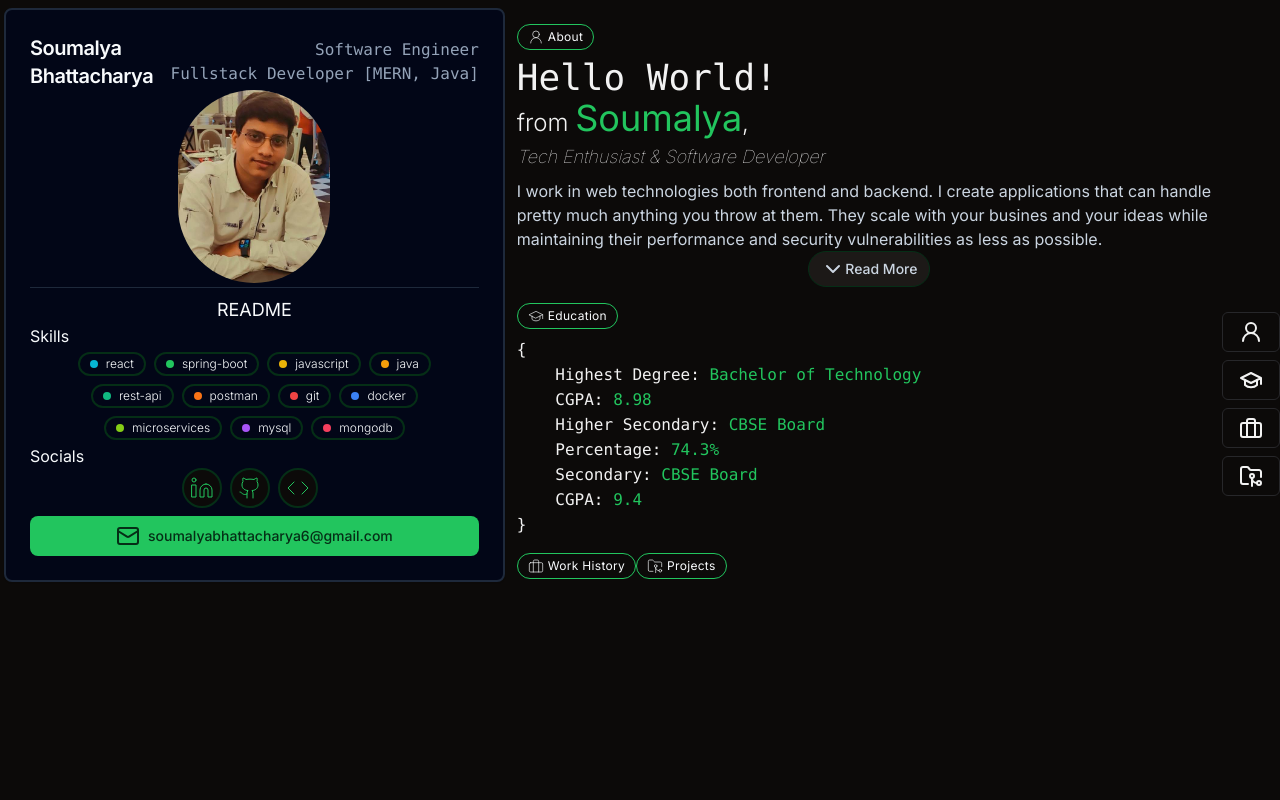
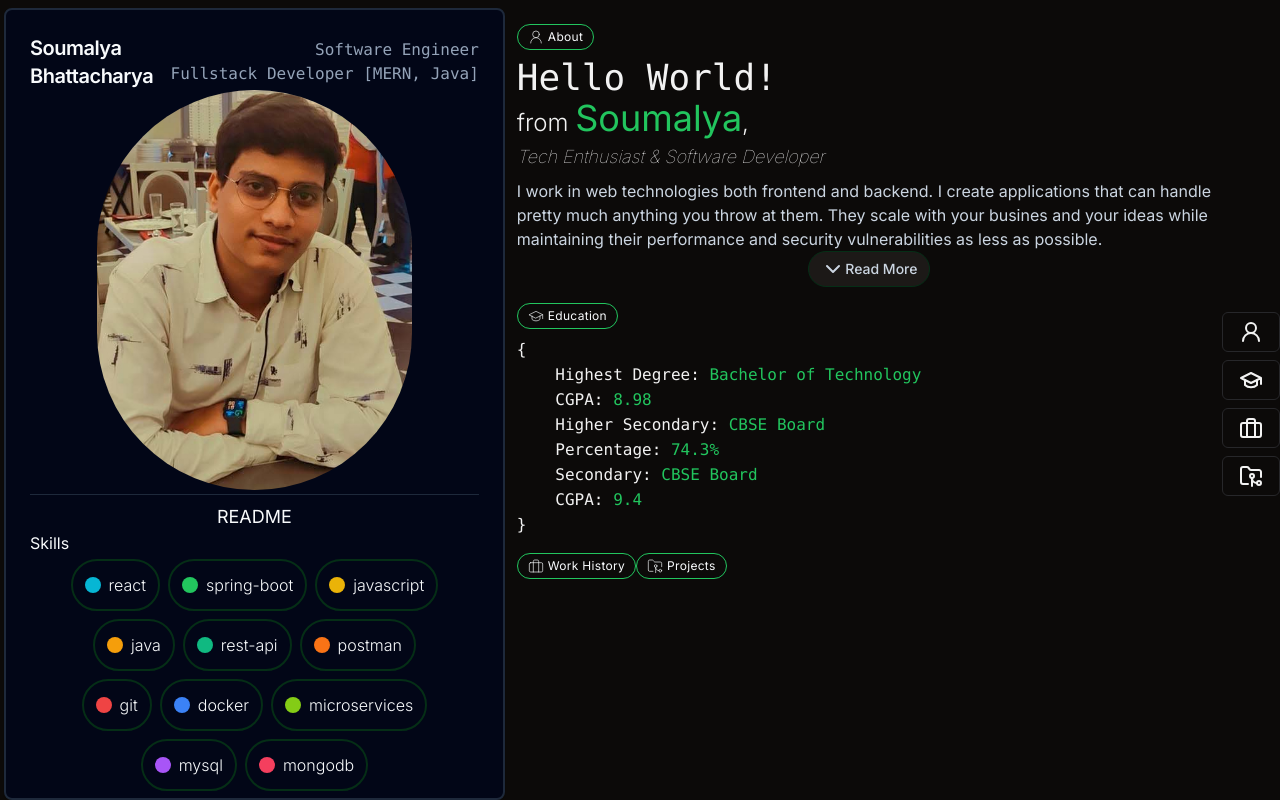
Before and after one commit to opticSquid/portfolio-website, a Next.js app: page / in a window 1280 px wide. Built offline with nearby package versions, Linux system fonts and the light colour scheme.

Commit message:
experimenting with image height

```diff
--- a/components/LeftCard.tsx
+++ b/components/LeftCard.tsx
@@ -14,21 +14,21 @@ import { Separator } from "./ui/separator";
 
 export default function LeftCard() {
   const skills = [
-    { name: "react", color: "bg-cyan-500 w-2 h-2 rounded-full mr-2" },
-    { name: "spring-boot", color: "bg-green-500 w-2 h-2 rounded-full mr-2" },
-    { name: "javascript", color: "bg-yellow-500 w-2 h-2 rounded-full mr-2" },
-    { name: "java", color: "bg-amber-500 w-2 h-2 rounded-full mr-2" },
-    { name: "rest-api", color: "bg-emerald-500 w-2 h-2 rounded-full mr-2" },
-    { name: "postman", color: "bg-orange-500 w-2 h-2 rounded-full mr-2" },
-    { name: "git", color: "bg-red-500 w-2 h-2 rounded-full mr-2" },
-    { name: "docker", color: "bg-blue-500 w-2 h-2 rounded-full mr-2" },
-    { name: "microservices", color: "bg-lime-500 w-2 h-2 rounded-full mr-2" },
-    { name: "mysql", color: "bg-purple-500 w-2 h-2 rounded-full mr-2" },
-    { name: "mongodb", color: "bg-rose-500 w-2 h-2 rounded-full mr-2" },
+    { name: "react", color: "bg-cyan-500 w-4 h-4 rounded-full mr-2" },
+    { name: "spring-boot", color: "bg-green-500 w-4 h-4 rounded-full mr-2" },
+    { name: "javascript", color: "bg-yellow-500 w-4 h-4 rounded-full mr-2" },
+    { name: "java", color: "bg-amber-500 w-4 h-4 rounded-full mr-2" },
+    { name: "rest-api", color: "bg-emerald-500 w-4 h-4 rounded-full mr-2" },
+    { name: "postman", color: "bg-orange-500 w-4 h-4 rounded-full mr-2" },
+    { name: "git", color: "bg-red-500 w-4 h-4 rounded-full mr-2" },
+    { name: "docker", color: "bg-blue-500 w-4 h-4 rounded-full mr-2" },
+    { name: "microservices", color: "bg-lime-500 w-4 h-4 rounded-full mr-2" },
+    { name: "mysql", color: "bg-purple-500 w-4 h-4 rounded-full mr-2" },
+    { name: "mongodb", color: "bg-rose-500 w-4 h-4 rounded-full mr-2" },
   ];
   return (
-    <div className="h-screen w-2/5 overflow-y-hidden">
-      <Card className="mt-2 mx-1 border-2">
+    <div className="mt-2 w-2/5 overflow-y-hidden">
+      <Card className="h-[99vh]  mx-1 border-2">
         <CardHeader className="pb-0">
           <div className="flex flex-row justify-between">
             <CardTitle className="text-xl font-semibold">
@@ -46,12 +46,10 @@ export default function LeftCard() {
         </CardHeader>
         <CardContent className="flex flex-col">
           <section className="flex items-center justify-center">
-            <Image
+            <img
               src="/face2.jpg"
               alt="face Image"
-              width={152}
-              height={188}
-              className="rounded-full object-contain"
+              className="h-[50vh] rounded-full object-contain"
             />
           </section>
           <Separator className="my-1" />
@@ -65,7 +63,7 @@ export default function LeftCard() {
                     <Badge
                       key={skill.name}
                       variant={"outline"}
-                      className="mx-1 my-1 border-2 dark:border-primary-foreground font-light"
+                      className="mx-1 my-1 border-2 dark:border-primary-foreground font-light p-3 text-base"
                     >
                       <span className={skill.color} />
                       {skill.name}
@@ -85,7 +83,7 @@ export default function LeftCard() {
                 >
                   <Button
                     variant={"outline"}
-                    size={"icon"}
+                    size={"lg"}
                     className="rounded-full border-2 border-primary-foreground mr-2 hover:bg-primary text-primary hover:text-black hover:scale-110"
                   >
                     <LinkedinIcon strokeWidth={1} />
@@ -94,7 +92,7 @@ export default function LeftCard() {
                 <Link target="_blank" href={"https://github.com/opticSquid"}>
                   <Button
                     variant={"outline"}
-                    size={"icon"}
+                    size={"lg"}
                     className="rounded-full border-2 border-primary-foreground mr-2 hover:bg-primary text-primary hover:text-black hover:scale-110"
                   >
                     <GithubIcon strokeWidth={1} />
@@ -106,7 +104,7 @@ export default function LeftCard() {
                 >
                   <Button
                     variant={"outline"}
-                    size={"icon"}
+                    size={"lg"}
                     className="rounded-full border-2 border-primary-foreground mr-2 hover:bg-primary text-primary hover:text-black hover:scale-110"
                   >
                     <Code strokeWidth={1} />
@@ -114,7 +112,7 @@ export default function LeftCard() {
                 </Link>
               </div>
               <Link href={"mailto:soumalyabhattacharya6@gmail.com"}>
-                <Button className="w-full rounded-lg mt-1">
+                <Button className="w-full rounded-lg mt-1" size={"lg"}>
                   <MailIcon className="mr-2" />
                   soumalyabhattacharya6@gmail.com
                 </Button>
```
